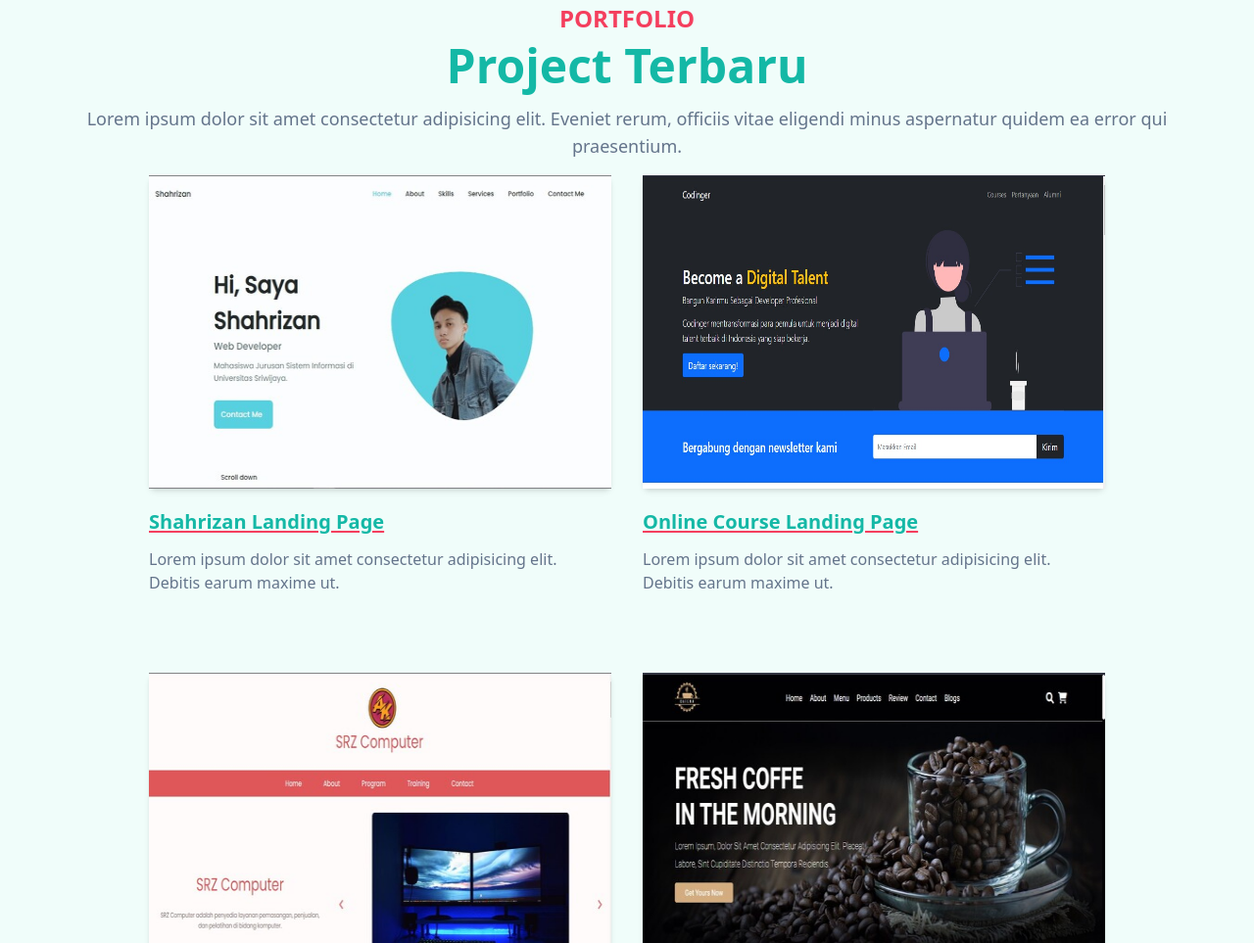
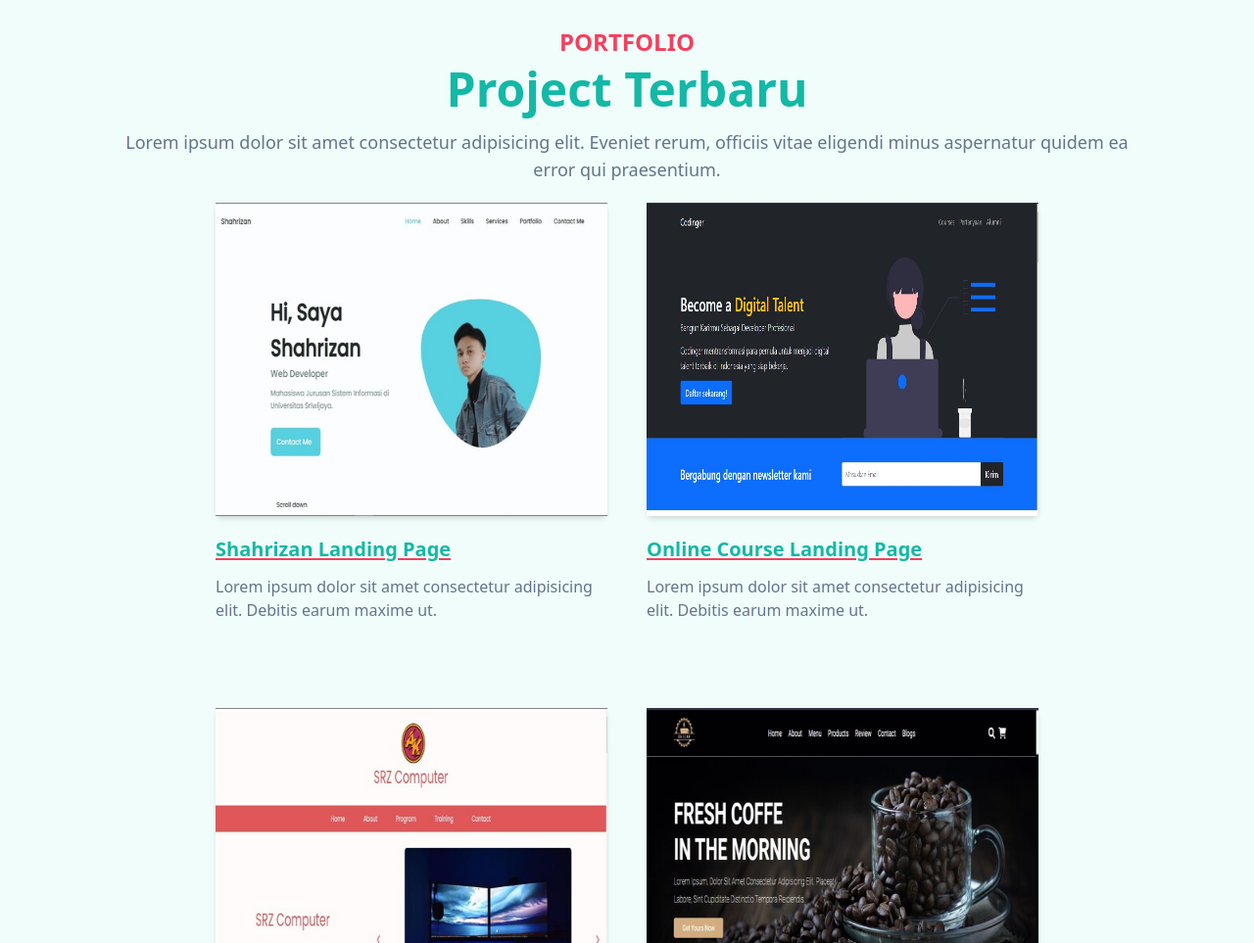
Before and after one commit to shrizaan/learn-tailwindcss, a website: page index.html in a window 1280 px wide. Shown: the part 1242-2205 px from the top of the page at 98% size. Drawn offline with nearby package versions, Linux system fonts and the light colour scheme.

Commit message:
fix responsive layout

```diff
--- a/index.html
+++ b/index.html
@@ -334,8 +334,8 @@
 
     <!-- Portfolio Section Start -->
     <section id="portfolio" class="pt-36 pb-16 bg-teal-50">
-      <div class="container">
-        <div class="w-full px-4 md:text-center">
+      <div class="container-default">
+        <div class="w-full md:text-center">
           <h2
             class="font-bold text-lg md:text-xl lg:text-2xl text-primary mb-2 uppercase"
           >
@@ -353,10 +353,8 @@
           </p>
         </div>
 
-        <div
-          class="w-full px-4 flex flex-wrap justify-center lg:w-10/12 lg:mx-auto"
-        >
-          <div class="mb-12 p-4 md:w-1/2">
+        <div class="w-full flex flex-wrap justify-center lg:w-10/12 lg:mx-auto">
+          <div class="mb-12 p-2 md:p-4 lg:p-5 md:w-1/2">
             <div class="rounded-md shadow-md overflox-hidden">
               <img
                 src="src/img/pj1.jpeg"
@@ -378,7 +376,7 @@
               earum maxime ut.
             </p>
           </div>
-          <div class="mb-12 p-4 md:w-1/2">
+          <div class="mb-12 p-2 md:p-4 lg:p-5 md:w-1/2">
             <div class="rounded-md shadow-md overflox-hidden">
               <img
                 src="src/img/pj2.jpeg"
@@ -400,7 +398,7 @@
               earum maxime ut.
             </p>
           </div>
-          <div class="mb-12 p-4 md:w-1/2">
+          <div class="mb-12 p-2 md:p-4 lg:p-5 md:w-1/2">
             <div class="rounded-md shadow-md overflox-hidden">
               <img
                 src="src/img/pj3.jpeg"
@@ -422,7 +420,7 @@
               earum maxime ut.
             </p>
           </div>
-          <div class="mb-12 p-4 md:w-1/2">
+          <div class="mb-12 p-2 md:p-4 lg:p-5 md:w-1/2">
             <div class="rounded-md shadow-md overflox-hidden">
               <img
                 src="src/img/pj4.jpeg"
@@ -444,7 +442,7 @@
               earum maxime ut.
             </p>
           </div>
-          <div class="mb-12 p-4 md:w-1/2">
+          <div class="mb-12 p-2 md:p-4 lg:p-5 md:w-1/2">
             <div class="rounded-md shadow-md overflox-hidden">
               <img
                 src="src/img/pj5.jpeg"
@@ -466,7 +464,7 @@
               earum maxime ut.
             </p>
           </div>
-          <div class="mb-12 p-4 md:w-1/2">
+          <div class="mb-12 p-2 md:p-4 lg:p-5 md:w-1/2">
             <div class="rounded-md shadow-md overflox-hidden">
               <img
                 src="src/img/pj6.jpeg"
--- a/src/css/input.css
+++ b/src/css/input.css
@@ -4,7 +4,7 @@
 
 @layer {
   .container-default {
-    @apply container px-8 lg:px-28 lg:mt-6;
+    @apply container px-6 md:px-8 lg:px-28 lg:mt-6;
   }
 }
 
```
Also changed, not shown: dist/css/output.css.
